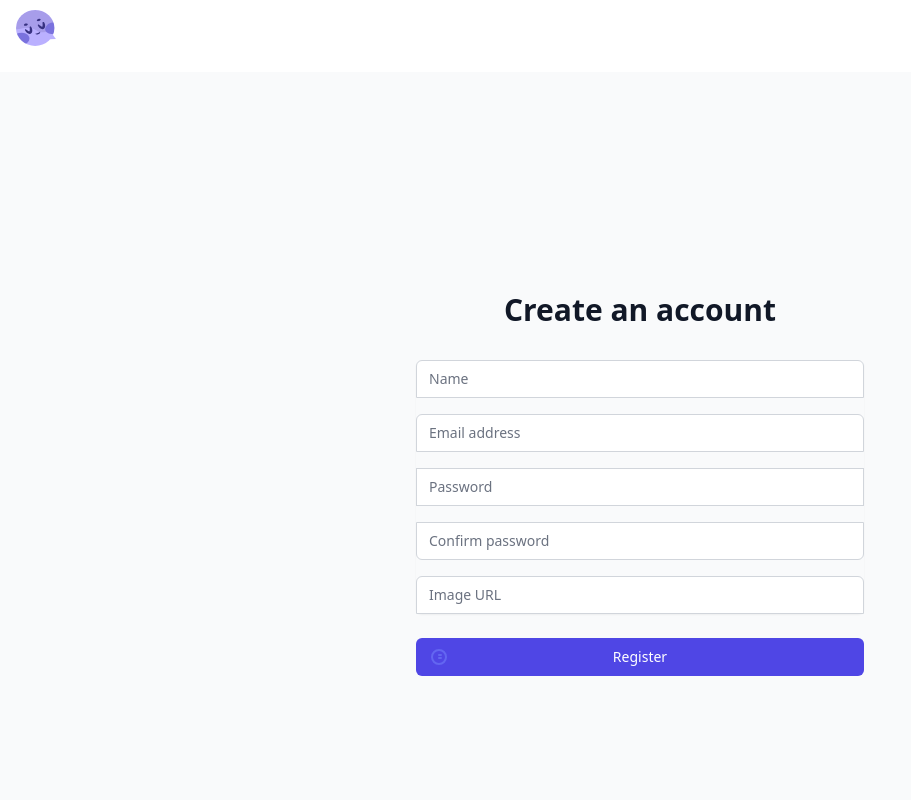
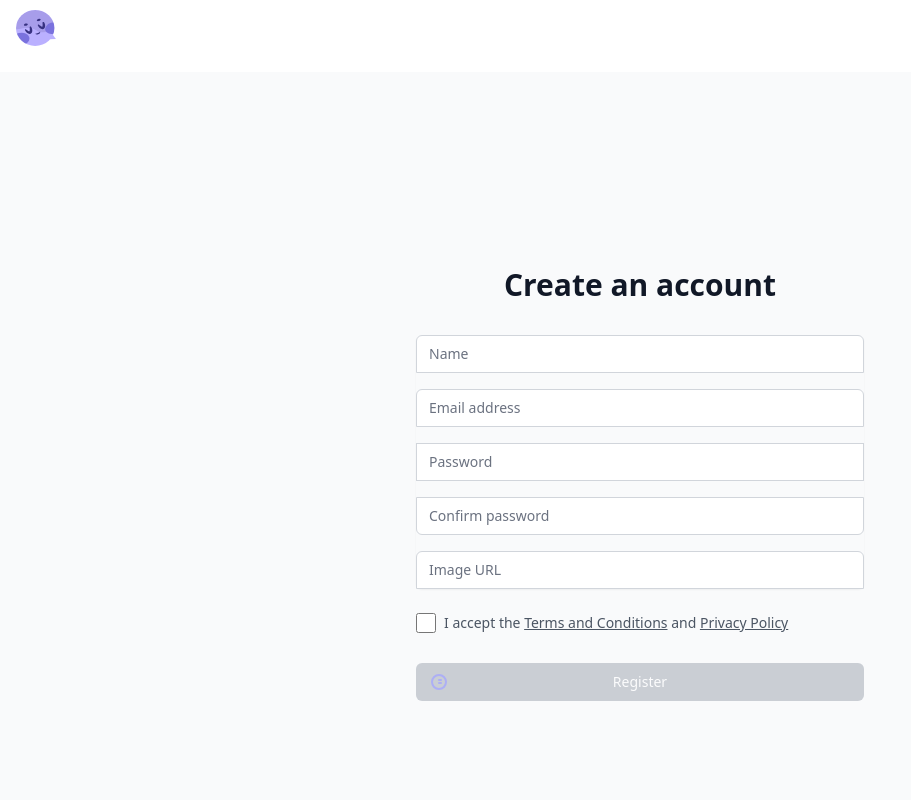
Before and after one commit to NeuronaBens/AI-Chatbot, a Next.js app: page /general/register in a window 1280 px wide. Shown: the top 800 px of the page, without its empty margins (0-911 px from the left). Built offline with nearby package versions, Linux system fonts and the light colour scheme.

Commit message:
feat: added necesary terms and conditions
added to register the need of being fully aware of the privacy and terms policies.

```diff
--- a/app/general/register/page.js
+++ b/app/general/register/page.js
@@ -10,7 +10,7 @@ export default function Register() {
   const [password, setPassword] = useState("");
   const [confirmPassword, setConfirmPassword] = useState("");
   const [image, setImage] = useState("");
-
+  const [acceptTerms, setAcceptTerms] = useState(false);
 
   const handleSubmit = async (e) => {
     e.preventDefault();
@@ -35,6 +35,10 @@ export default function Register() {
     }
   };
 
+  const handleCheckboxChange = (e) => {
+    setAcceptTerms(e.target.checked);
+  };
+
   return (
     <div className="min-h-screen flex items-center justify-center bg-gray-50 py-12 px-4 sm:px-6 lg:px-8">
       <div className="max-w-md w-full space-y-8">
@@ -47,7 +51,10 @@ export default function Register() {
           <input type="hidden" name="remember" defaultValue="true" />
           <div className="rounded-md shadow-sm space-y-4">
             <div>
-              <label htmlFor="name" className="sr-only"> Name </label>
+              <label htmlFor="name" className="sr-only">
+                {" "}
+                Name{" "}
+              </label>
               <input
                 id="name"
                 name="name"
@@ -61,7 +68,10 @@ export default function Register() {
               />
             </div>
             <div>
-              <label htmlFor="email-address" className="sr-only"> Email address </label>
+              <label htmlFor="email-address" className="sr-only">
+                {" "}
+                Email address{" "}
+              </label>
               <input
                 id="email-address"
                 name="email"
@@ -75,7 +85,10 @@ export default function Register() {
               />
             </div>
             <div>
-              <label htmlFor="password" className="sr-only"> Password </label>
+              <label htmlFor="password" className="sr-only">
+                {" "}
+                Password{" "}
+              </label>
               <input
                 id="password"
                 name="password"
@@ -89,7 +102,10 @@ export default function Register() {
               />
             </div>
             <div>
-              <label htmlFor="confirm-password" className="sr-only"> Confirm password </label>
+              <label htmlFor="confirm-password" className="sr-only">
+                {" "}
+                Confirm password{" "}
+              </label>
               <input
                 id="confirm-password"
                 name="confirm-password"
@@ -103,7 +119,10 @@ export default function Register() {
               />
             </div>
             <div>
-              <label htmlFor="image" className="sr-only"> Image </label>
+              <label htmlFor="image" className="sr-only">
+                {" "}
+                Image{" "}
+              </label>
               <input
                 id="image"
                 name="image"
@@ -117,9 +136,41 @@ export default function Register() {
             </div>
           </div>
           <div>
+            <label htmlFor="acceptTerms" className="inline-flex items-center">
+              <input
+                id="acceptTerms"
+                name="acceptTerms"
+                type="checkbox"
+                className="form-checkbox h-5 w-5 text-indigo-600"
+                checked={acceptTerms}
+                onChange={handleCheckboxChange}
+                required
+              />
+              <span className="ml-2 text-sm text-gray-600">
+                I accept the{" "}
+                <a
+                  href="/general/legal/terminos-y-condiciones"
+                  target="_blank"
+                  className="underline"
+                >
+                  Terms and Conditions
+                </a>{" "}
+                and{" "}
+                <a
+                  href="/general/legal/politica-de-privacidad"
+                  target="_blank"
+                  className="underline"
+                >
+                  Privacy Policy
+                </a>
+              </span>
+            </label>
+          </div>
+          <div>
             <button
               type="submit"
-              className="group relative w-full flex justify-center py-2 px-4 border border-transparent text-sm font-medium rounded-md text-white bg-indigo-600 hover:bg-indigo-700 focus:outline-none focus:ring-2 focus:ring-offset-2 focus:ring-indigo-500"
+              className="group relative w-full flex justify-center py-2 px-4 border border-transparent text-sm font-medium rounded-md text-white bg-indigo-600 hover:bg-indigo-700 focus:outline-none focus:ring-2 focus:ring-offset-2 focus:ring-indigo-500 disabled:bg-gray-400 disabled:opacity-50"
+              disabled={!acceptTerms} // Disabled based on checkbox state
             >
               <span className="absolute left-0 inset-y-0 flex items-center pl-3">
                 <svg
```
